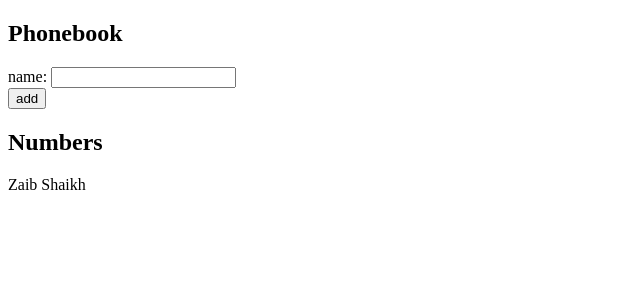
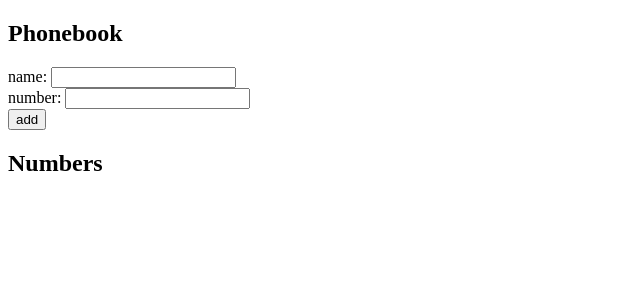
Before and after one commit to ShaikhZaib/FullStackOpen, a React (Vite) app in the folder part2/phonebook/: page / in a window 1280 px wide. Shown: the top 300 px of the page, without its empty margins (0-640 px from the left). Built offline with nearby package versions, Linux system fonts and the light colour scheme.

Commit message:
Added solution for exercise 2.8

```diff
--- a/part2/phonebook/src/App.jsx
+++ b/part2/phonebook/src/App.jsx
@@ -1,8 +1,9 @@
 import { useState } from "react";
 
 function App() {
-  const [persons, setPersons] = useState([{ name: "Zaib Shaikh" }]);
+  const [persons, setPersons] = useState([{}]);
   const [newName, setNewName] = useState("");
+  const [newNumber, setNewNumber] = useState("");
 
   const addName = (event) => {
     event.preventDefault();
@@ -11,14 +12,20 @@
     }
     const NewPerson = {
       name: newName,
+      number: newNumber,
     };
 
     setPersons(persons.concat(NewPerson));
     setNewName("");
+    setNewNumber("");
   };
 
   const handleNameChange = (event) => {
     setNewName(event.target.value);
+  };
+
+  const handleNumberChange = (event) => {
+    setNewNumber(event.target.value);
   };
 
   return (
@@ -29,13 +36,18 @@
           name: <input value={newName} onChange={handleNameChange} />
         </div>
         <div>
+          number: <input value={newNumber} onChange={handleNumberChange} />
+        </div>
+        <div>
           <button type="submit">add</button>
         </div>
       </form>
       <h2>Numbers</h2>
       <div>
-        {persons.map((person) => (
-          <div key={person.name}>{person.name}</div>
+        {persons.map((person, index) => (
+          <div key={index}>
+            {person.name} {person.number}
+          </div>
         ))}
       </div>
     </div>
```
